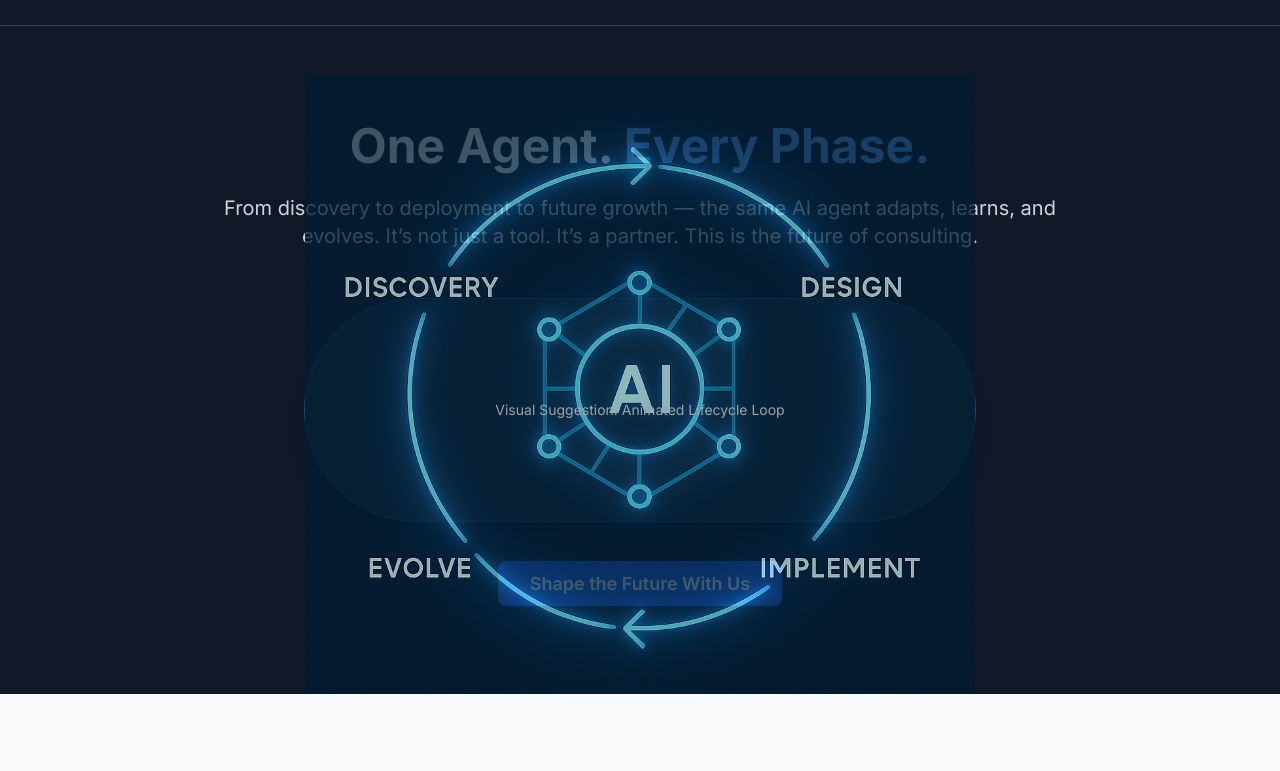
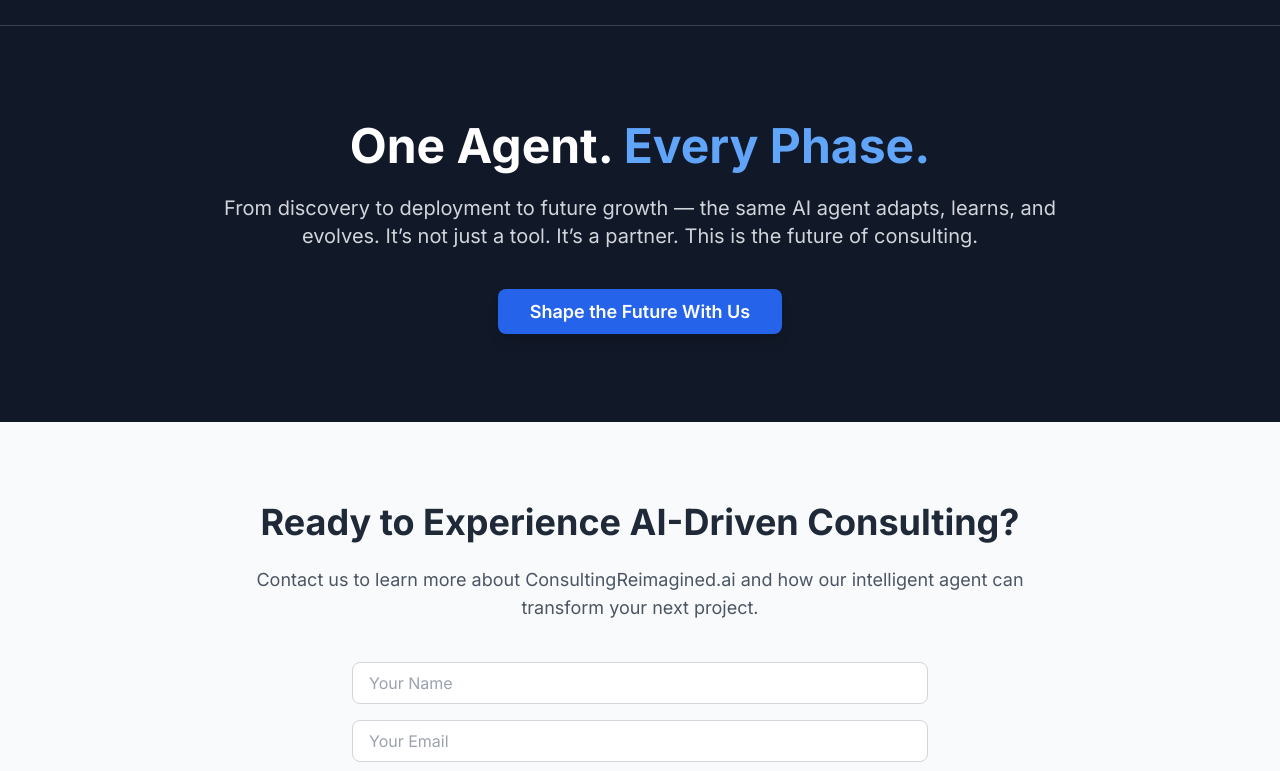
Before and after one commit to bharris82/consultingreimagined.ai, a plain HTML site: page index.html in a window 1280 px wide. Shown: the part 4251-5022 px from the top of the page. Drawn offline with nearby package versions, Linux system fonts and the light colour scheme.

Commit message:
Remove unused visual suggestion image and related markup for cleaner code

```diff
--- a/index.html
+++ b/index.html
@@ -237,10 +237,6 @@
                     From discovery to deployment to future growth — the same AI agent adapts, learns, and evolves.
                     It’s not just a tool. It’s a partner. This is the future of consulting.
                 </p>
-                <div class="relative h-56 w-full max-w-2xl mx-auto mb-12 bg-gray-800 rounded-full flex items-center justify-center shadow-xl border border-blue-500/30">
-                    <img src="images\Tileeight.png" alt="Diagram showing a loop: Discovery -> Prototype -> Implementation -> Support, with a central AI icon" class="rounded-lg opacity-75" onerror="this.src='https://placehold.co/500x200/1F2937/3B82F6?text=Visual+Placeholder'">
-                     <p class="absolute text-gray-400 text-sm">Visual Suggestion: Animated Lifecycle Loop</p>
-                </div>
                  <a href="#contact" class="bg-blue-600 text-white font-semibold py-3 px-8 rounded-lg shadow-lg hover:bg-blue-700 transition duration-300 ease-in-out text-lg">Shape the Future With Us</a>
             </div>
         </section>
```
